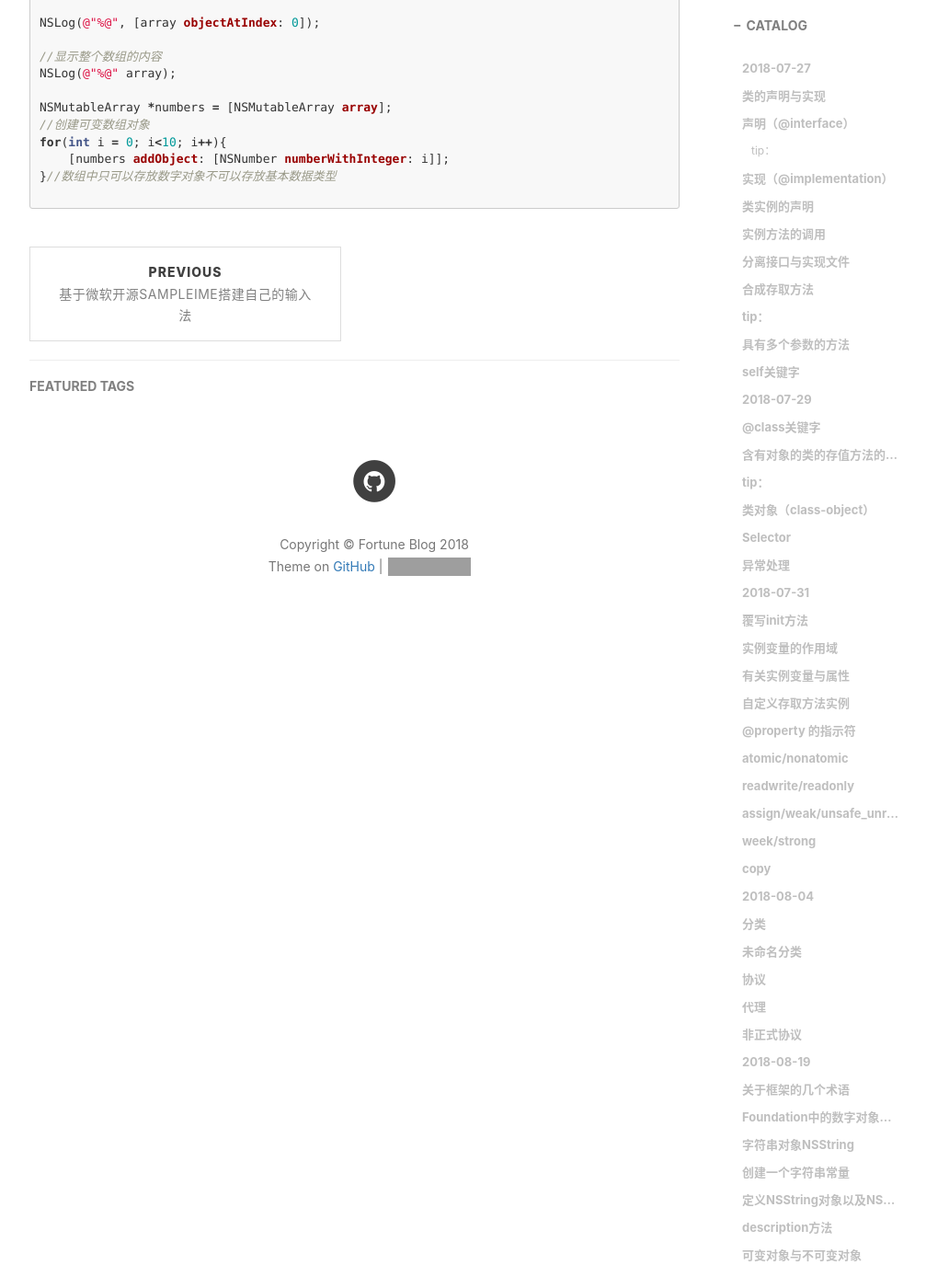
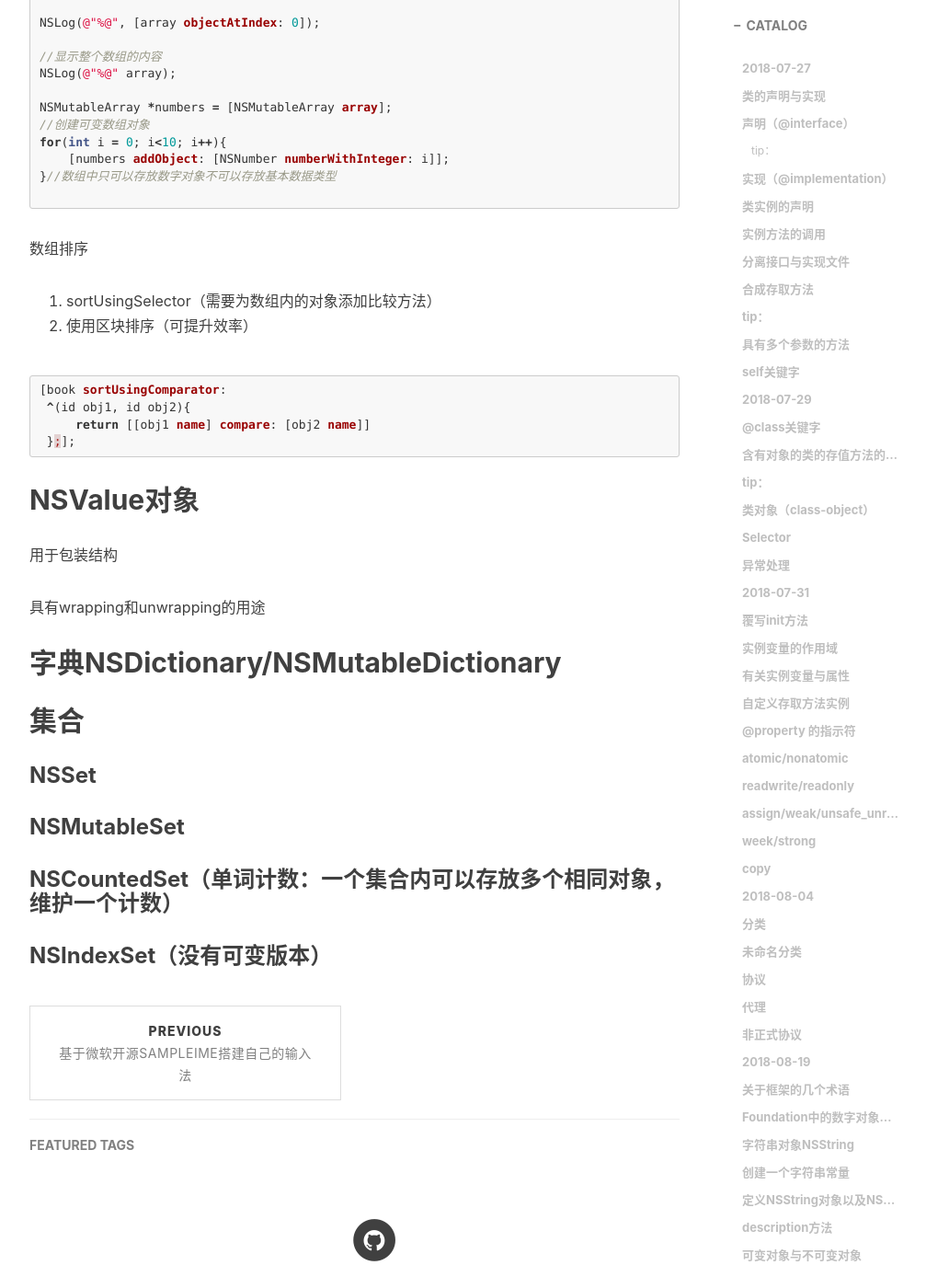
Before and after one commit to SUDAXKY/SUDAXKY.github.io, a Jekyll site: the page built from _posts/2018-07-28-Objective-C学习笔记.md, in a window 1280 px wide and 1400 px high, scrolled down 17531 px. Shown: the whole window at 92% size, without its empty margins (233-1240 px from the left). Built offline with Jekyll 4.4.1, drawn with Linux system fonts in a browser that asks for light colours; nearby versions of some CDN libraries; comment, search, counter and statistics services are not loaded; grey boxes are pictures that could not be loaded.

Commit message:
foundation

````diff
--- a/_posts/2018-07-28-Objective-C学习笔记.md
+++ b/_posts/2018-07-28-Objective-C学习笔记.md
@@ -865,3 +865,37 @@ for(int i = 0; i<10; i++){
 }//数组中只可以存放数字对象不可以存放基本数据类型
 
 ```
+
+数组排序
+
+1. sortUsingSelector（需要为数组内的对象添加比较方法）
+2.  使用区块排序（可提升效率）
+
+```objective-c
+[book sortUsingComparator:
+ ^(id obj1, id obj2){
+     return [[obj1 name] compare: [obj2 name]]
+ };];
+```
+
+## NSValue对象
+
+用于包装结构
+
+具有wrapping和unwrapping的用途
+
+
+
+## 字典NSDictionary/NSMutableDictionary
+
+
+
+## 集合
+
+### NSSet
+
+### NSMutableSet
+
+### NSCountedSet（单词计数：一个集合内可以存放多个相同对象，维护一个计数）
+
+### NSIndexSet（没有可变版本）
````
